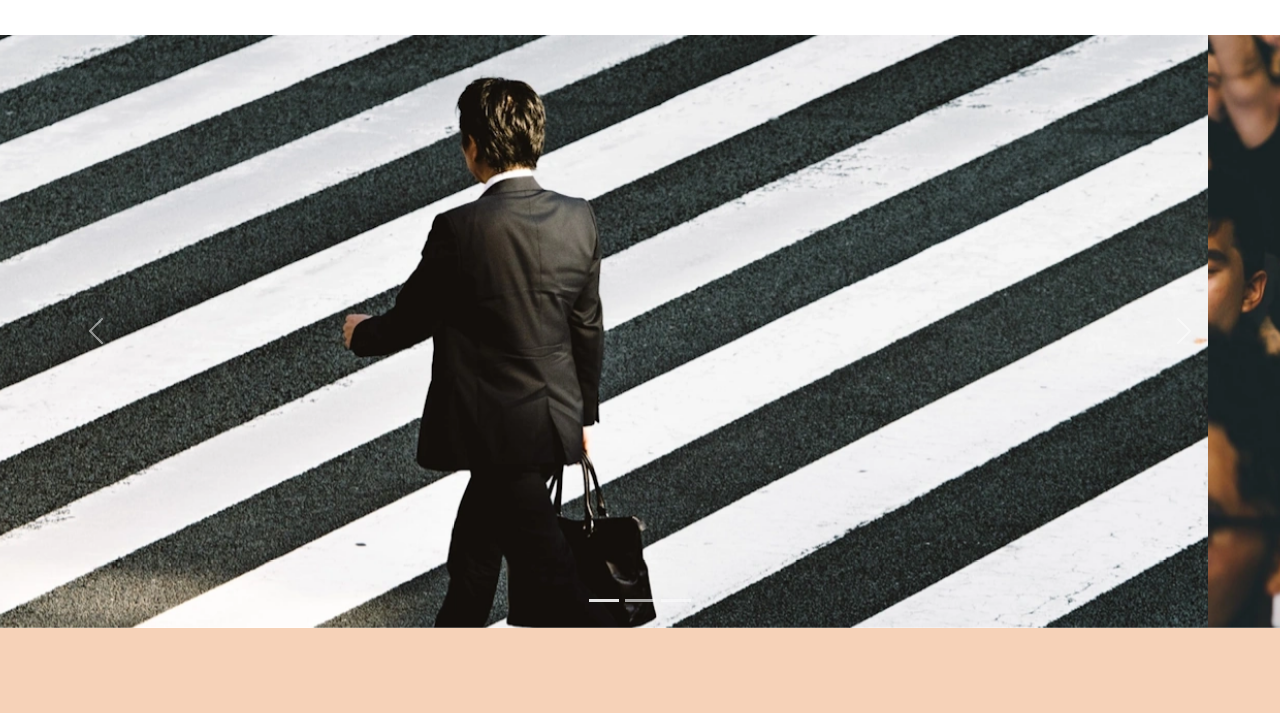
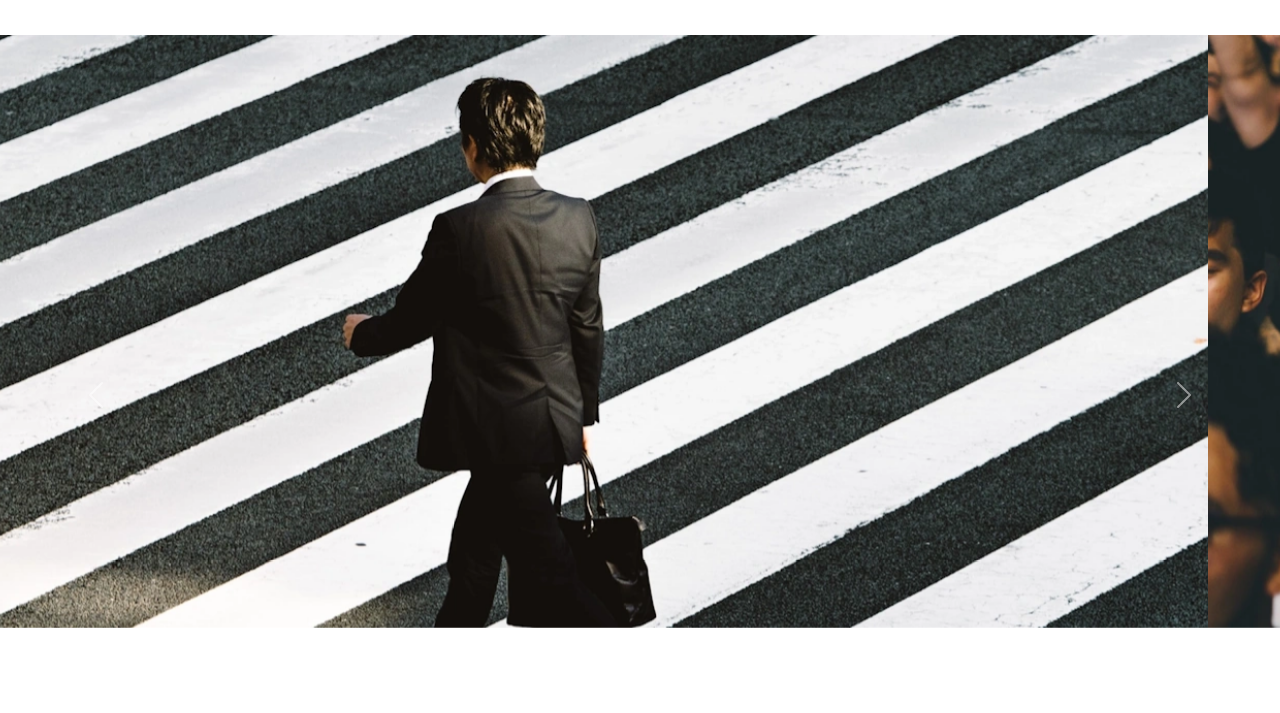
Before and after one commit to MonsieurLeK/ninacarducci, a plain HTML site: page index.html in a window 1280 px wide. Shown: the part 64-777 px from the top of the page. Drawn offline with nearby package versions, Linux system fonts and the light colour scheme.

Commit message:
Ajout d'une height au carousel pour layout shift

```diff
--- a/assets/style.css
+++ b/assets/style.css
@@ -46,6 +46,7 @@ body {
 /* code rajouté par dessus bootstrap */
 .carousel {
 	width: 100vw !important;
+	height: 90vh !important;
 }
 .carousel-item {
 	width: 100% !important;
```
